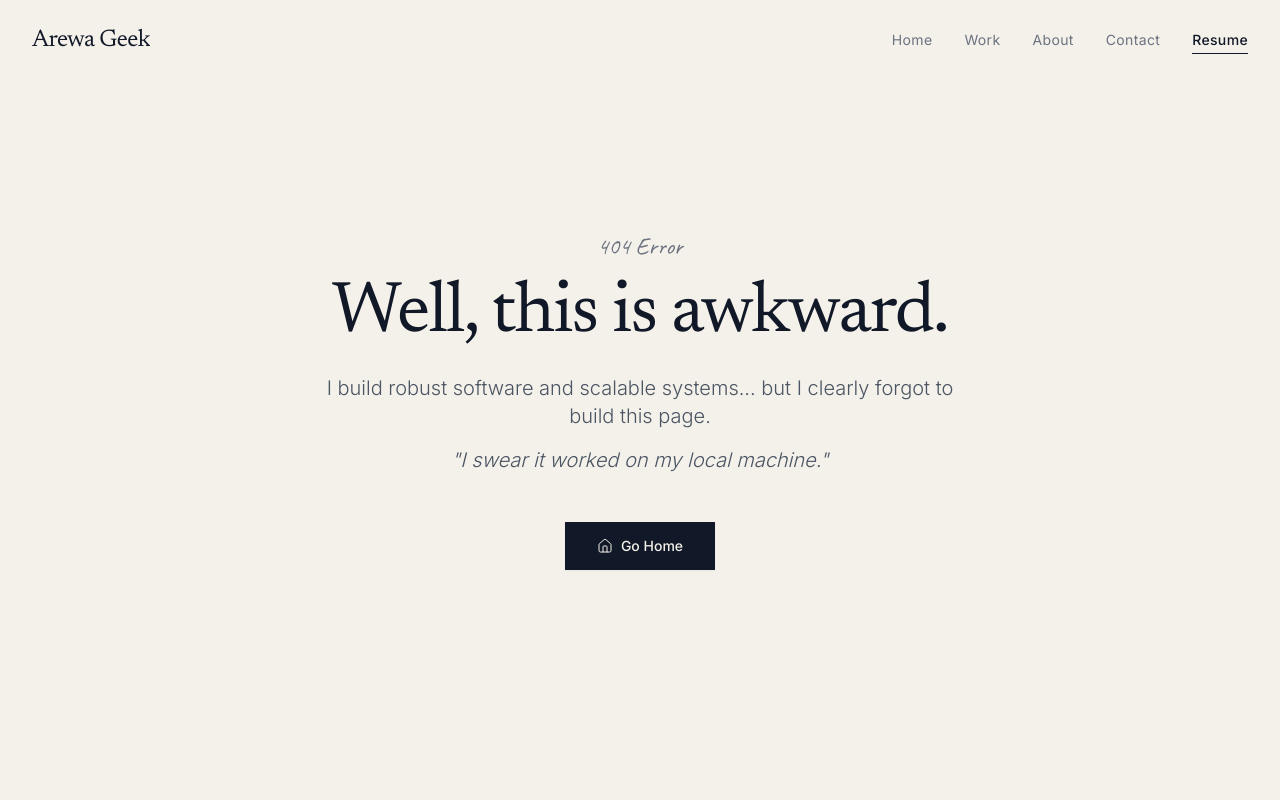
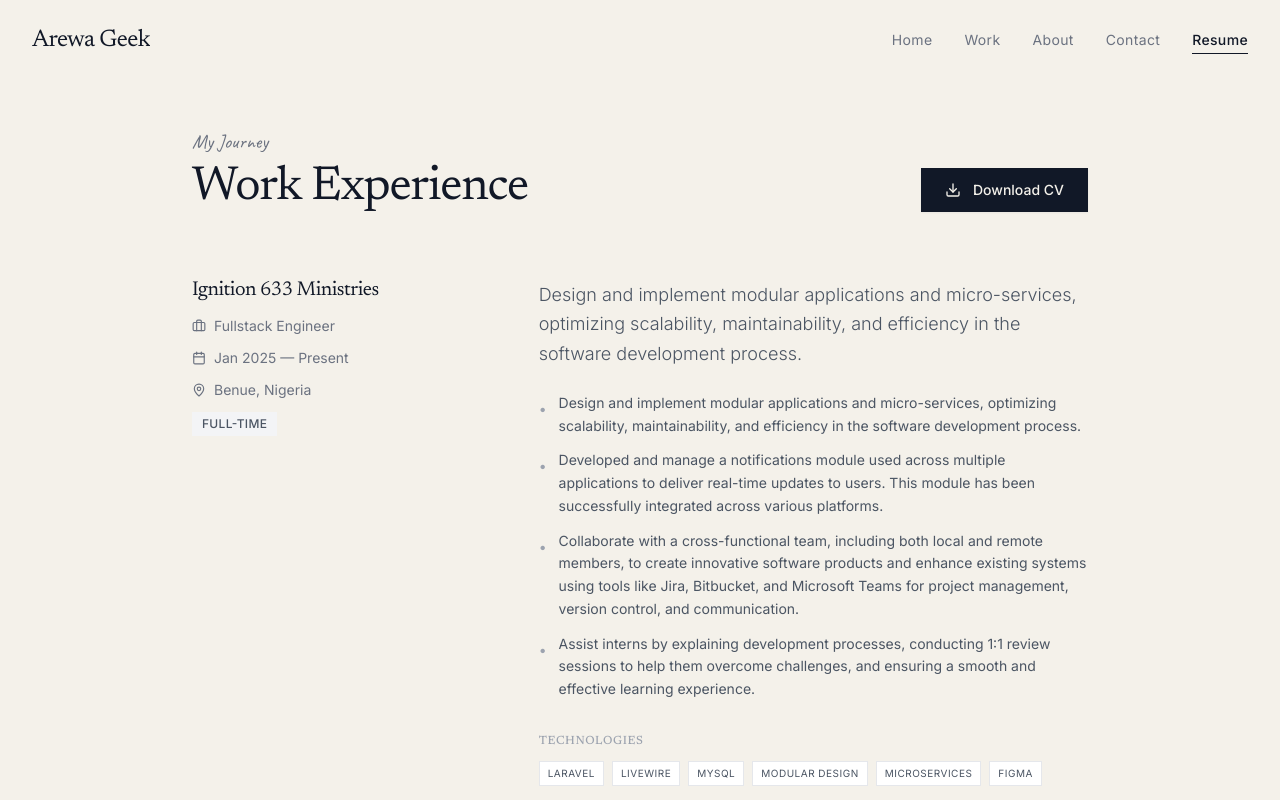
Before and after one commit to arewageek/my-portfolio, a Next.js app: page /resume in a window 1280 px wide. Before the commit this address had no page. Shown: the top 800 px of the page. Built offline with nearby package versions, Linux system fonts and the light colour scheme.

Commit message:
feat: add Resume page with experience timeline and download CV functionality

```diff
--- /dev/null
+++ b/app/resume/page.tsx
@@ -0,0 +1,100 @@
+import { brandConfig } from "@/lib/brand-config"
+import { Download, Calendar, MapPin, Briefcase } from "lucide-react"
+
+export const metadata = {
+  title: "Resume | " + brandConfig.name,
+  description: "Work experience and professional background.",
+}
+
+export default function ResumePage() {
+  const currentRoles = brandConfig.companies.filter((c) => !c.stopped).reverse()
+  const pastRoles = brandConfig.companies.filter((c) => c.stopped).reverse()
+  const experiences = [...currentRoles, ...pastRoles]
+
+  return (
+    <div className="relative min-h-screen pt-32 pb-24 px-6 sm:px-12 lg:px-24">
+      <div className="max-w-4xl mx-auto">
+        <div className="flex flex-col md:flex-row md:items-end justify-between gap-6 mb-16">
+          <div>
+            <p className="font-handwriting text-xl text-gray-500 mb-2">My Journey</p>
+            <h1 className="text-4xl md:text-5xl font-serif text-gray-900 tracking-tight">Work Experience</h1>
+          </div>
+
+          <a
+            href="/resume/arewageek.pdf"
+            download="arewageek.pdf"
+            target="_blank"
+            className="group inline-flex items-center gap-3 px-6 py-3 bg-gray-900 text-[#F4F1EA] text-sm font-medium hover:bg-gray-800 transition-colors shadow-sm"
+          >
+            <Download className="w-4 h-4 stroke-[2] group-hover:-translate-y-0.5 transition-transform" />
+            Download CV
+          </a>
+        </div>
+
+        <div className="relative border-l border-gray-200 ml-3 md:ml-0 md:border-none space-y-12 md:space-y-16">
+          {experiences.map((exp, index) => (
+            <div key={exp.id} className="relative pl-8 md:pl-0">
+              {/* Mobile Timeline Dot */}
+              <div className="md:hidden absolute left-[-5px] top-2 w-[9px] h-[9px] rounded-full bg-gray-900" />
+
+              <div className="flex flex-col md:flex-row gap-6 md:gap-12">
+                {/* Left Column: Metadata */}
+                <div className="md:w-1/3 flex-shrink-0">
+                  <div className="sticky top-32 space-y-3">
+                    <h3 className="text-xl font-serif text-gray-900">{exp.name}</h3>
+                    <div className="flex items-center gap-2 text-sm text-gray-500">
+                      <Briefcase className="w-3.5 h-3.5" />
+                      <span>{exp.role}</span>
+                    </div>
+                    <div className="flex items-center gap-2 text-sm text-gray-500">
+                      <Calendar className="w-3.5 h-3.5" />
+                      <span>{exp.started} — {exp.stopped || "Present"}</span>
+                    </div>
+                    <div className="flex items-center gap-2 text-sm text-gray-500">
+                      <MapPin className="w-3.5 h-3.5" />
+                      <span>{exp.location}</span>
+                    </div>
+                    <div className="inline-block mt-2 px-2.5 py-1 bg-gray-100 text-gray-600 text-xs uppercase tracking-wide font-medium">
+                      {exp.type}
+                    </div>
+                  </div>
+                </div>
+
+                {/* Right Column: Details */}
+                <div className="md:w-2/3 md:pt-1">
+                  <p className="text-lg text-gray-600 font-light leading-relaxed mb-6">
+                    {exp.overview?.description || exp.description}
+                  </p>
+
+                  {exp.overview?.responsibilities && exp.overview.responsibilities.length > 0 && (
+                    <ul className="space-y-3 mb-8">
+                      {exp.overview.responsibilities.map((resp: string, i: number) => (
+                        <li key={i} className="flex gap-3 text-gray-600 text-sm leading-relaxed">
+                          <span className="text-gray-400 mt-1.5">•</span>
+                          <span>{resp}</span>
+                        </li>
+                      ))}
+                    </ul>
+                  )}
+
+                  {exp.technologies && exp.technologies.length > 0 && (
+                    <div>
+                      <h4 className="text-xs font-medium text-gray-400 uppercase tracking-wider mb-3">Technologies</h4>
+                      <div className="flex flex-wrap gap-2">
+                        {exp.technologies.map((tech: string) => (
+                          <span key={tech} className="text-[10px] text-gray-600 border border-gray-200 px-2 py-1 uppercase tracking-wider bg-white">
+                            {tech}
+                          </span>
+                        ))}
+                      </div>
+                    </div>
+                  )}
+                </div>
+              </div>
+            </div>
+          ))}
+        </div>
+      </div>
+    </div>
+  )
+}
```
